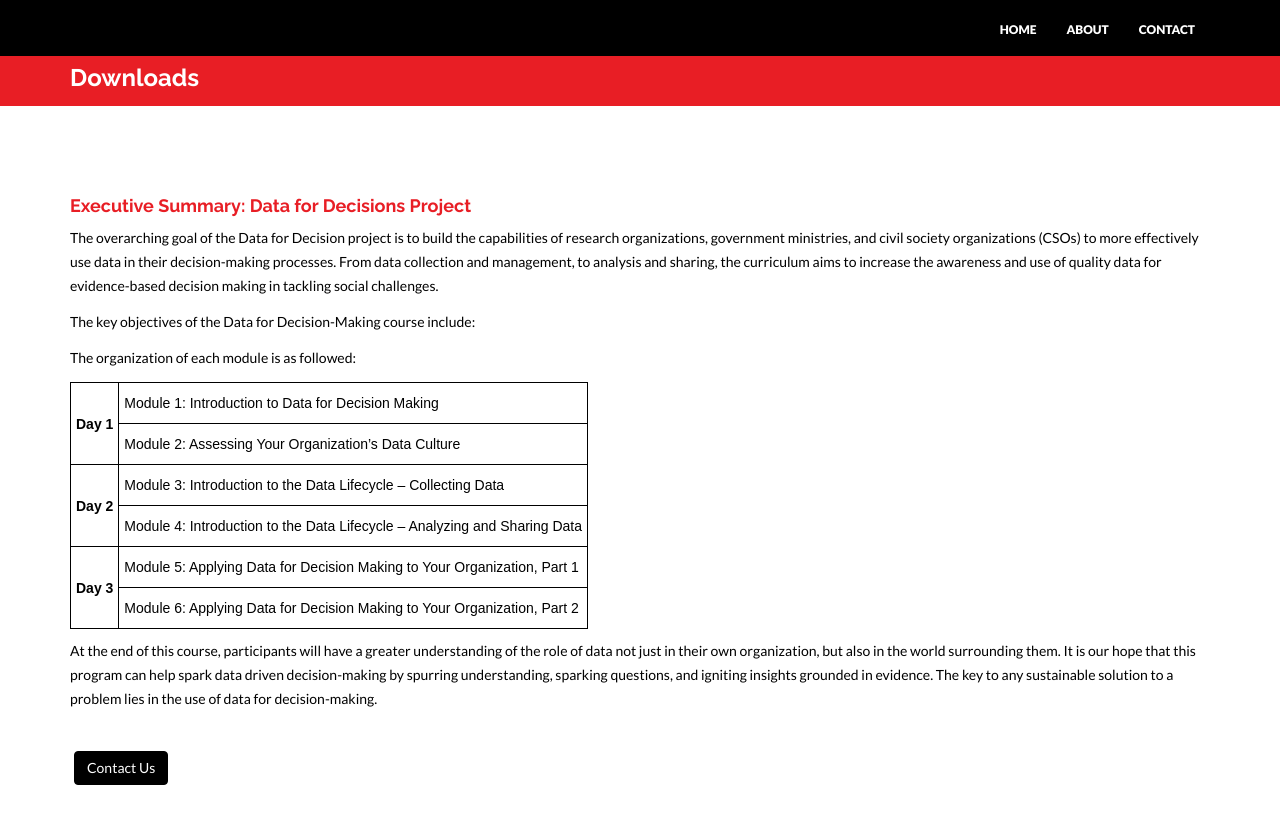
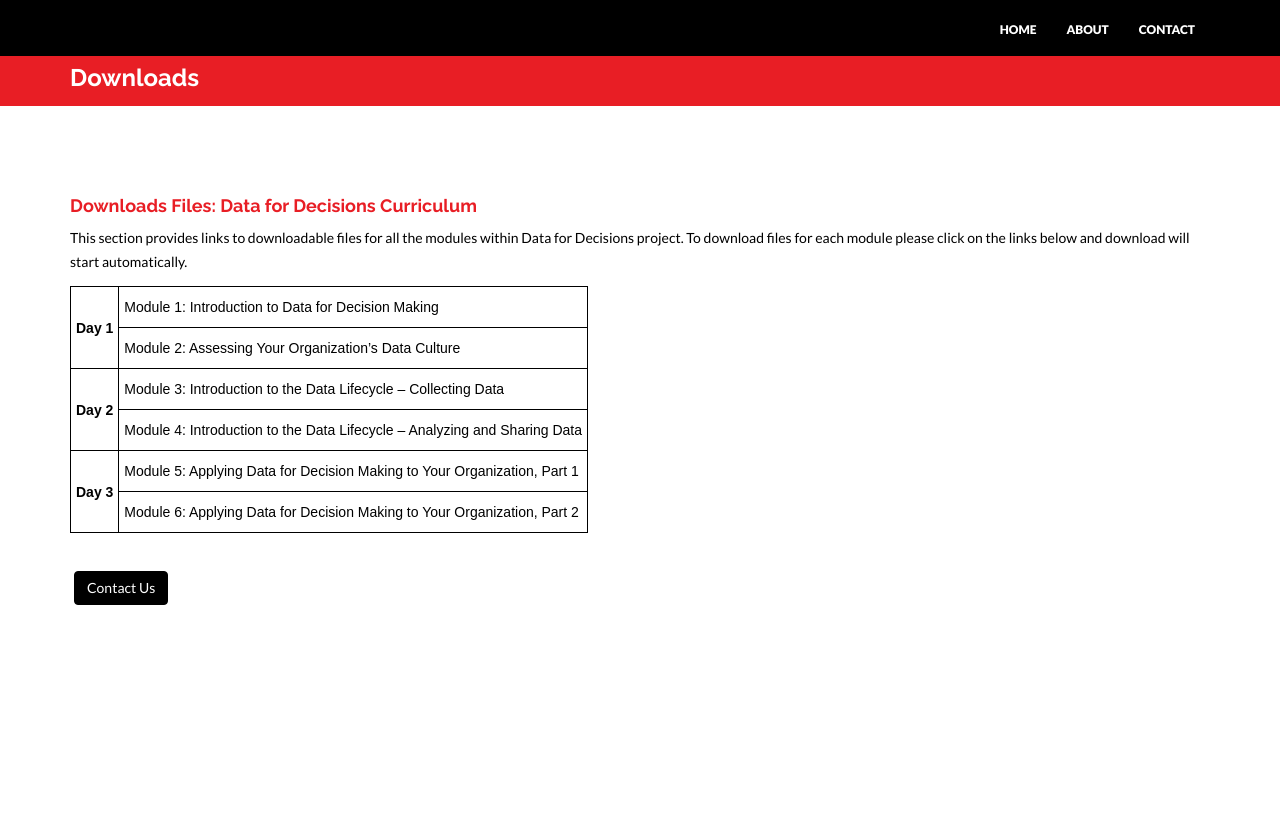
Before and after one commit to tascha/D4DM, a Jekyll site: the page built from downloads.html, in a window 1280 px wide. Shown: the top 824 px of the page. Built offline with Jekyll 4.4.1, drawn with Linux system fonts in a browser that asks for light colours; nearby versions of some CDN libraries.

Commit message:
testing downloads page

```diff
--- a/downloads.html
+++ b/downloads.html
@@ -18,12 +18,10 @@ permalink: /downloads/
 <div class="container mtb">
     <div class="row">
         <div class="col-lg-12">
-            <h4>Executive Summary: Data for Decisions Project </h4>
-            <p>The overarching goal of the Data for Decision project is to build the capabilities of research organizations, government ministries, and civil society organizations (CSOs) to more effectively use data in their decision-making processes. From data collection and management, to analysis and sharing, the curriculum aims to increase the awareness and use of quality data for evidence-based decision making in tackling social challenges.</p>
+            <h4>Downloads Files: Data for Decisions Curriculum </h4>
+            <p>This section provides links to downloadable files for all the modules within Data for Decisions project. To download files for each module please click on the links below and download will start automatically.</p>
 
-            <p>The key objectives of the Data for Decision-Making course include:<p>
 
-            <p>The organization of each module is as followed:<p>
             <style type="text/css">
 .tg  {border-collapse:collapse;border-spacing:0;}
 .tg td{font-family:Arial, sans-serif;font-size:14px;padding:10px 5px;border-style:solid;border-width:1px;overflow:hidden;word-break:normal;border-color:black;}
@@ -55,7 +53,6 @@ permalink: /downloads/
   </tr>
 </table>
 
-            <p>At the end of this course, participants will have a greater understanding of the role of data not just in their own organization, but also in the world surrounding them. It is our hope that this program can help spark data driven decision-making by spurring understanding, sparking questions, and igniting insights grounded in evidence. The key to any sustainable solution to a problem lies in the use of data for decision-making.</p>
             <p><br/><a href="mailto:taschaw@uw.edu" class="btn btn-theme">Contact Us</a></p>
         </div>
     </div><! --/row -->
```
